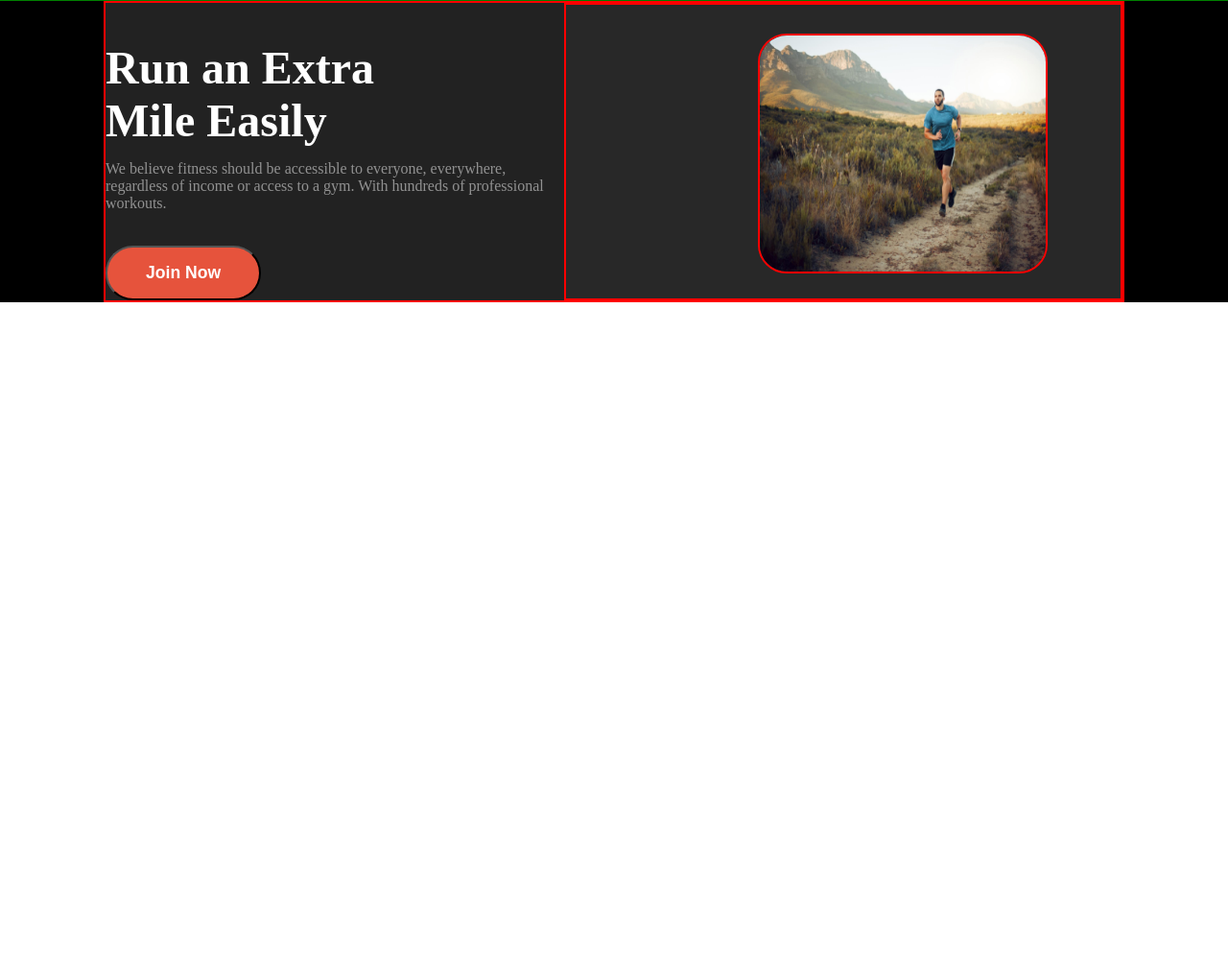
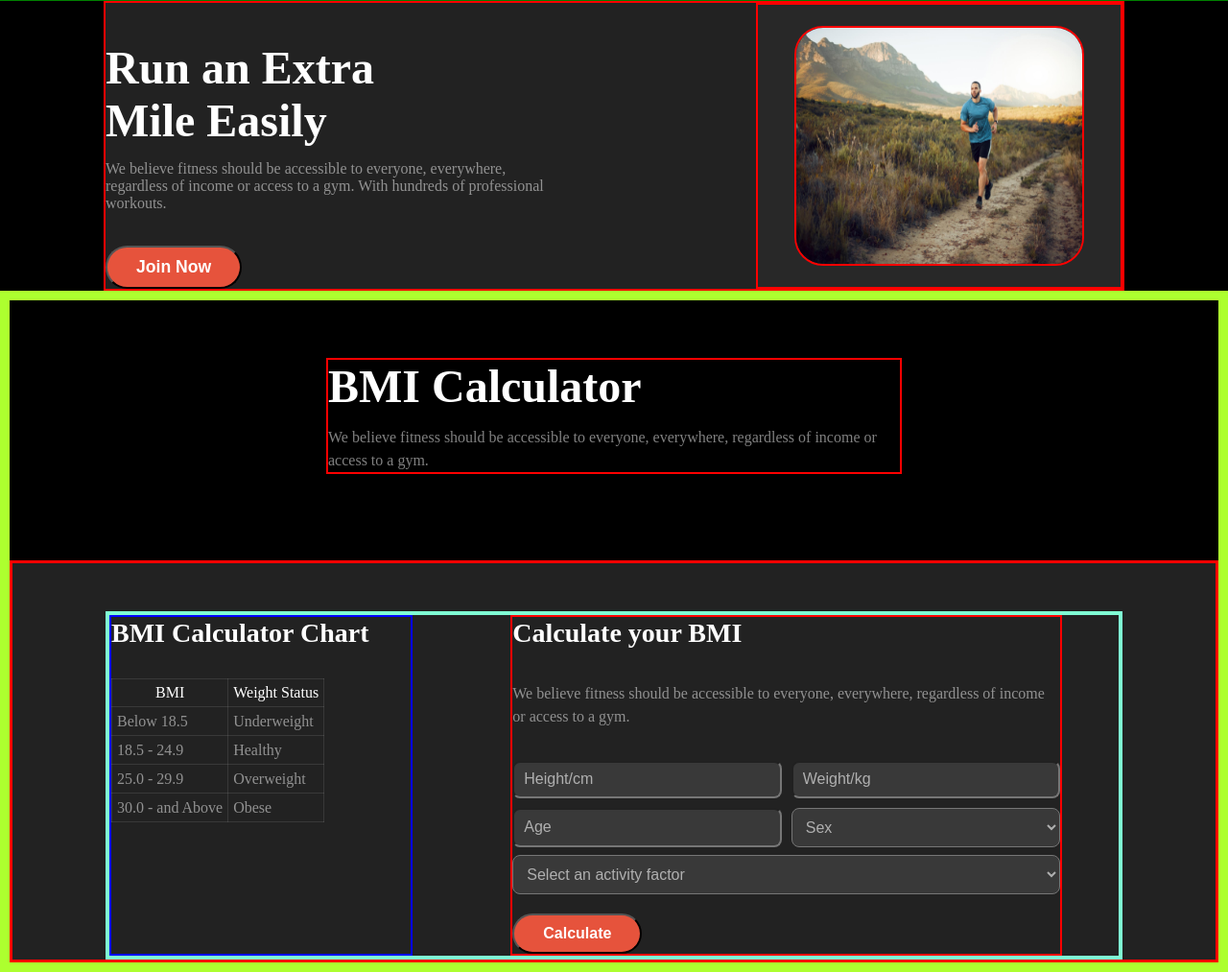
Before and after one commit to Ahmad496/Assignment2, a plain HTML site: page index.html in a window 1280 px wide. Shown: the part 1321-2334 px from the top of the page at 96% size. Before the commit the page ends 1636 px from the top, so only its background shows below. Drawn offline with nearby package versions, Linux system fonts and the light colour scheme.

Commit message:
bmi calculator section desktop and responsive design completed

```diff
--- a/index.html
+++ b/index.html
@@ -149,6 +149,96 @@
           </div>
         </div>
       </div>
+      <!-- BMI calculator section starts -->
+
+      <div class="bmi-cal">
+        <div class="form-section">
+          <div class="bmi-heading">
+            <h1 class="cal-title">BMI Calculator</h1>
+            <div class="cal-description">
+              We believe fitness should be accessible to everyone, everywhere,
+              regardless of income or access to a gym.
+            </div>
+          </div>
+          <div class="section-3">
+            <div class="form-container">
+              <div class="bmi-chart-table-section">
+                <div class="bmi-chart">
+                  <div class="chart-title">BMI Calculator Chart</div>
+                  <table>
+                    <thead>
+                      <tr>
+                        <th>BMI</th>
+                        <th>Weight Status</th>
+                      </tr>
+                    </thead>
+                    <tbody>
+                      <tr>
+                        <td>Below 18.5</td>
+                        <td>Underweight</td>
+                      </tr>
+                      <tr>
+                        <td>18.5 - 24.9</td>
+                        <td>Healthy</td>
+                      </tr>
+                      <tr>
+                        <td>25.0 - 29.9</td>
+                        <td>Overweight</td>
+                      </tr>
+                      <tr>
+                        <td>30.0 - and Above</td>
+                        <td>Obese</td>
+                      </tr>
+                    </tbody>
+                  </table>
+                </div>
+              </div>
+              <div class="bmi-form">
+                <div class="form-title chart-title">Calculate your BMI</div>
+                <div class="form-description cal-description">
+                  We believe fitness should be accessible to everyone,
+                  everywhere, regardless of income or access to a gym.
+                </div>
+                <div class="form-section">
+                  <form class="form-input">
+                    <div class="grid-input">
+                      <input
+                        type="text"
+                        placeholder="Height/cm"
+                        class="grid-child"
+                      />
+                      <input
+                        type="text"
+                        placeholder="Weight/kg"
+                        class="grid-child"
+                      />
+                      <input type="text" placeholder="Age" class="grid-child" />
+                      <select name="gender" id="" class="form-text grid-child">
+                        <option value="gender">
+                          <span class="form-text">Sex</span>
+                        </option>
+                      </select>
+                    </div>
+                    <div>
+                      <select
+                        name="factor"
+                        id=""
+                        class="form-text grid-child m-top"
+                      >
+                        <option value="factor">
+                          Select an activity factor
+                        </option>
+                      </select>
+                    </div>
+
+                    <button class="cmn-btn form-btn">Calculate</button>
+                  </form>
+                </div>
+              </div>
+            </div>
+          </div>
+        </div>
+      </div>
     </main>
   </body>
 </html>
--- a/styles/style.css
+++ b/styles/style.css
@@ -35,7 +35,7 @@ body {
 }
 .cmn-btn {
   display: flex;
-  padding: 16px 40px;
+  padding: 10px 30px;
   justify-content: center;
   align-items: flex-start;
   border-radius: 42px;
@@ -156,6 +156,9 @@ li a {
   border: 1px solid #fff;
   background: #000;
   color: #fff;
+  display: flex;
+  justify-content: center;
+  align-items: center;
 }
 .banner-box {
   width: 180px;
@@ -292,16 +295,149 @@ li a {
 }
 .run-image {
   background-color: #282828;
-  padding-top: 30px;
-  padding-left: 200px;
+  /* padding-top: 30px;
+  padding-left: 200px; */
   border: 2px solid red;
+  display: flex;
+  justify-content: center;
+  align-items: center;
 }
 .run-image img {
   width: 80%;
+
   border-radius: 30px;
   border: 2px solid red;
   height: 250px;
   /* padding: 30px; */
+}
+/* bmi calculator section starts */
+.section-3 {
+  background: #222;
+  border: 3px solid red;
+}
+.form-section {
+  display: flex;
+  gap: 90px;
+  flex-direction: column;
+}
+.bmi-form {
+  border: 2px solid red;
+  /* width: 30%; */
+  max-width: 575px;
+  margin: 0 auto;
+  display: flex;
+  flex-direction: column;
+  gap: 34px;
+}
+.bmi-cal {
+  background-color: black;
+  border: 10px solid greenyellow;
+}
+.form-container {
+  display: flex;
+  justify-content: center;
+  gap: 44px;
+  margin-top: 50px;
+  background: #222;
+  max-width: 1060px;
+  margin: 0 auto;
+  border: 4px solid aquamarine;
+  margin-top: 50px;
+}
+.bmi-heading {
+  background-color: #000;
+  max-width: 600px;
+  border: 2px solid red;
+  margin: 0 auto;
+  display: flex;
+  flex-direction: column;
+  align-items: flex-start;
+  gap: 14px;
+  margin-top: 60px;
+}
+.cal-description {
+  color: rgba(255, 255, 255, 0.5);
+  font-weight: 400;
+  font-size: 1rem;
+  line-height: 24px;
+}
+.cal-title {
+  color: #fff;
+  font-size: 3rem;
+  font-weight: 900;
+}
+.bmi-chart-table-section {
+  border: 2px solid blue;
+  width: 30%;
+}
+.chart-title {
+  color: #fff;
+  font-size: 1.75rem;
+  font-weight: 900;
+  line-height: 120%;
+}
+table {
+  border-collapse: collapse;
+  margin-top: 30px;
+}
+th {
+  color: #fff;
+  font-size: 1rem;
+  font-weight: 500;
+}
+td {
+  color: rgba(255, 255, 255, 0.5);
+  font-size: 1rem;
+  font-weight: 400;
+  line-height: 120%;
+}
+th,
+td {
+  border: 1px solid rgba(255, 255, 255, 0.1);
+  /* border: 5px solid red; */
+  padding: 5px;
+}
+.grid-input {
+  display: grid;
+  grid-template-columns: repeat(2, 1fr);
+  /* border: 2px solid red; */
+  justify-items: stretch;
+  gap: 10px;
+}
+.m-top {
+  margin-top: 8px;
+}
+.grid-child {
+  width: 100% !important;
+  display: block !important;
+  border-radius: 8px;
+}
+/*
+   ::placeholder { /* Chrome, Firefox, Opera, Safari 10.1+ */
+/* color: red; */
+/* opacity: 1; Firefox */
+::placeholder {
+  color: rgba(255, 255, 255, 0.6);
+  font-size: 1rem;
+  font-weight: 400;
+}
+.form-text {
+  color: rgba(255, 255, 255, 0.6);
+  font-size: 1rem;
+  font-weight: 400;
+  /* background: red; */
+}
+.form-input input,
+select {
+  padding: 10px;
+  background: rgba(255, 255, 255, 0.1);
+}
+.form-btn {
+  background: #e6533c;
+  color: #fff;
+  font-weight: 600;
+  font-size: 1rem;
+  margin-top: 20px;
 }
 /* media quary */
 @media screen and (max-width: 576px) {
@@ -347,10 +483,20 @@ li a {
   .run-btn {
     width: 80%;
   }
-  .run-image {
-    padding-left: 60px;
-  }
+
   .run-image img {
     width: 80%;
   }
+  .form-container {
+    flex-direction: column;
+  }
+  .bmi-chart-table-section {
+    width: 100%;
+  }
+  .bmi-heading {
+    margin-top: 30px;
+  }
+  .form-section {
+    gap: 30px;
+  }
 }
```
